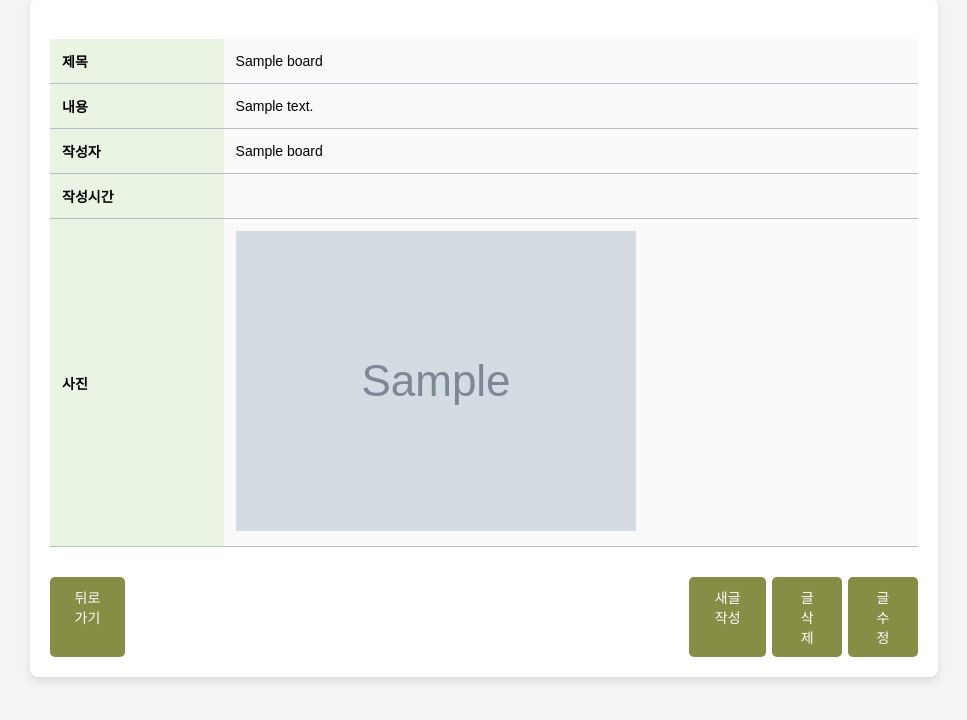
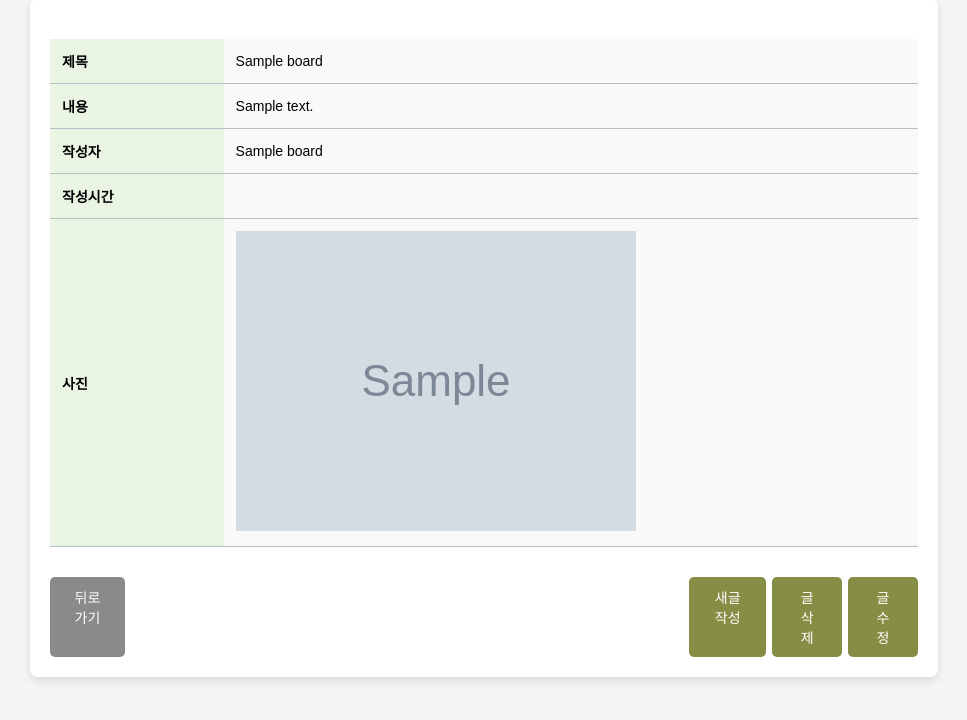
Before and after one commit to Anchaeyeon/PHP-BulletinBoard, a PHP site: page /php/view.php?id=1 in a window 1280 px wide. Shown: the part 21-741 px from the top of the page, without its empty margins (156-1123 px from the left). Run offline with PHP 8.4, Linux system fonts and the light colour scheme; tables that the repository leaves empty or names only in its code hold one stand-in row (values such as "Sample post"); grey boxes marked "Sample" are stand-in pictures; data that the repository does not hold is empty.

Commit message:
back 버튼 색깔 변경

```diff
--- a/css/board.css
+++ b/css/board.css
@@ -86,7 +86,7 @@ h1 {
     font-size: 0.9rem;
     font-weight: bold;
     color: #fff;
-    background-color: #868D45;
+    background-color: #8a8a8a;
     border: none;
     border-radius: 4px;
     cursor: pointer;
@@ -97,7 +97,7 @@ h1 {
 }
 
 .back:hover {
-    background-color: #798645;
+    background-color: #646363;
 }
 
 
--- a/css/view.css
+++ b/css/view.css
@@ -71,6 +71,15 @@ td.content img {
     background-color: #798645;
 }
 
+.button-container .back {
+    background-color: #8a8a8a;  /* 기본 색상 */
+    text-align: center;
+}
+
+.button-container .back:hover {
+    background-color: #646363;  /* hover 시 색상 */
+}
+
 /* 각 버튼의 배치 */
 .button-container .back {
     text-align: center;
```
